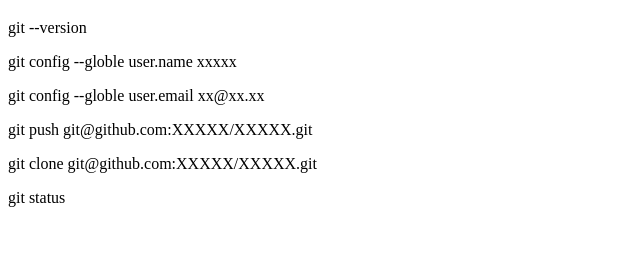
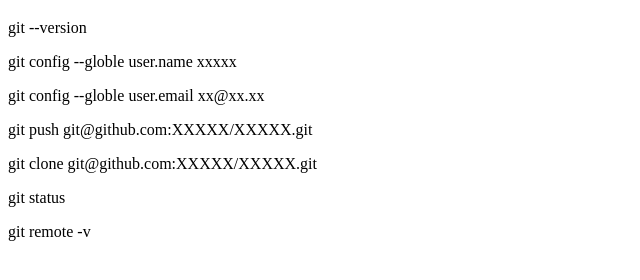
Before and after one commit to Diony5u5/Learning, a plain HTML site: page index.html in a window 1280 px wide. Shown: the part 70-350 px from the top of the page, without its empty margins (0-640 px from the left). Drawn offline with Linux system fonts and the light colour scheme.

Commit message:
remote commit

```diff
--- a/index.html
+++ b/index.html
@@ -14,5 +14,6 @@
     <p>git push git@github.com:XXXXX/XXXXX.git</p>
     <p>git clone git@github.com:XXXXX/XXXXX.git</p>
     <p>git status</p>
+    <p>git remote -v</p>
 </body>
 </html>
```
